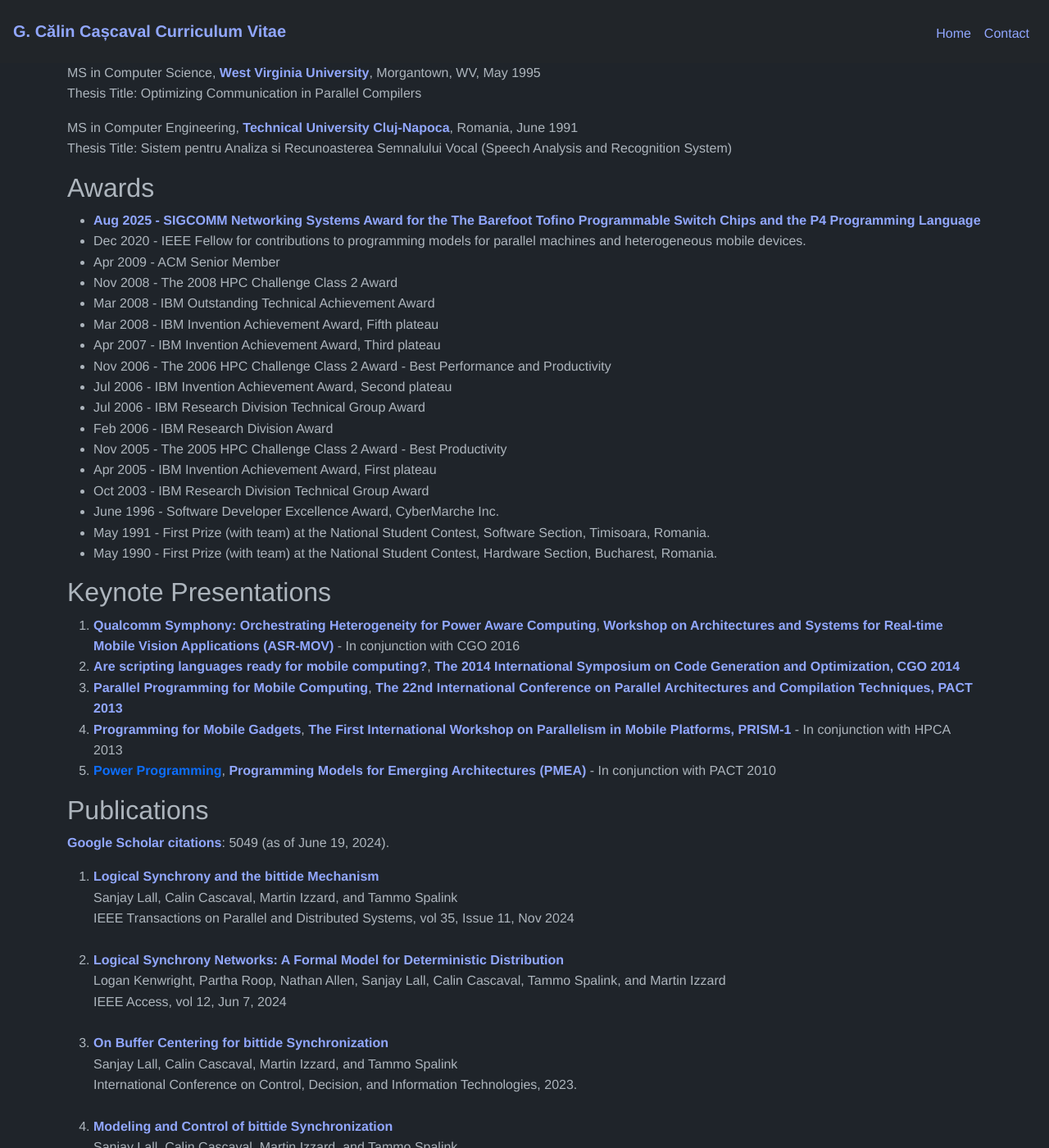
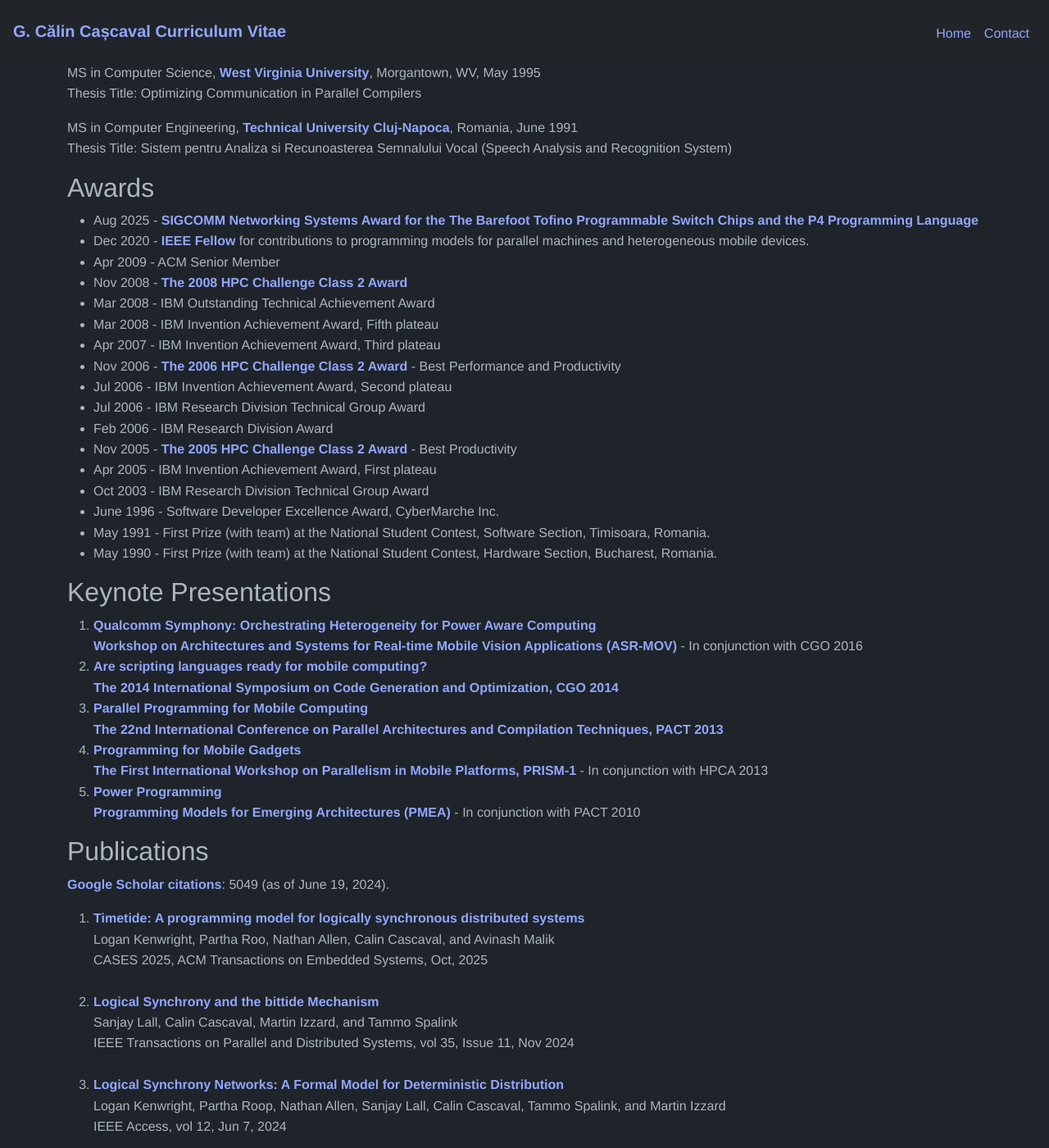
Before and after one commit to cc10512/cc10512.github.io, a Jekyll site: the page built from calin/cv.html, in a window 1280 px wide and 1400 px high, scrolled down 3186 px. Shown: the whole window at 82% size. Built offline with Jekyll 4.4.1, drawn with Linux system fonts in a browser that asks for light colours.

Commit message:
cv update: timetide, conferences, keynotes formatting

```diff
--- a/calin/cv.html
+++ b/calin/cv.html
@@ -529,22 +529,25 @@
 </div>
 <div class="cvfull">
 <ul>
- <li><a href="https://www.sigcomm.org/awards/sigcomm-networking-systems-award">Aug
-    2025 - SIGCOMM Networking Systems Award for the The Barefoot Tofino
-    Programmable Switch Chips and the P4 Programming Language</a></li>
-<li> Dec 2020 - IEEE Fellow for contributions to programming models
-     for parallel machines and heterogeneous mobile devices.</li>
+ <li>Aug 2025
+   - <a href="https://www.sigcomm.org/awards/sigcomm-networking-systems-award">SIGCOMM
+   Networking Systems Award for the The Barefoot Tofino Programmable
+   Switch Chips and the P4 Programming Language</a></li>
+<li> Dec 2020
+     - <a href="https://services27.ieee.org/fellowsdirectory/getdetailprofile.html?custNum=%2BfdB3CTaDxaHGsh8O4IPsw%3D%3D&bccaptions=Chronological&bclocations=%2Ffellowsdirectory%2FmenuCHRONOLOGICAL.html%3FbeginYr%3D2021%26endYr%3D2021">IEEE
+     Fellow</a> for contributions to programming models for parallel
+     machines and heterogeneous mobile devices.</li>
 <li> Apr 2009 - ACM Senior Member</li>
-<li> Nov 2008 - The 2008 HPC Challenge Class 2 Award</li>
+<li> Nov 2008 - <a href="http://www.hpcchallenge.org/custom/index.html@lid=103&slid=229.html">The 2008 HPC Challenge Class 2 Award</a></li>
 <li> Mar 2008 - IBM Outstanding Technical Achievement Award</li>
 <li> Mar 2008 - IBM Invention Achievement Award, Fifth plateau</li>
 <li> Apr 2007 - IBM Invention Achievement Award, Third plateau</li>
-<li> Nov 2006 - The 2006 HPC Challenge Class 2 Award - Best
+<li> Nov 2006 - <a href="http://www.hpcchallenge.org/custom/index.html@lid=103&slid=212.html">The 2006 HPC Challenge Class 2 Award</a> - Best
   Performance and Productivity</li>
 <li> Jul 2006 - IBM Invention Achievement Award, Second plateau</li>
 <li> Jul 2006 - IBM Research Division Technical Group Award</li>
 <li> Feb 2006 - IBM Research Division Award</li>
-<li> Nov 2005 - The 2005 HPC Challenge Class 2 Award - Best Productivity</li>
+<li> Nov 2005 - <a href="http://www.hpcchallenge.org/custom/index.html@lid=103&slid=200.html">The 2005 HPC Challenge Class 2 Award</a> - Best Productivity</li>
 <li> Apr 2005 - IBM Invention Achievement Award, First plateau</li>
 <li> Oct 2003 - IBM Research Division Technical Group Award</li>
 <li>June 1996 - Software Developer Excellence Award, CyberMarche Inc.</li>
@@ -558,27 +561,27 @@
 <ol>
   <li><a class="title" href="http://workshops.inf.ed.ac.uk/asr-mov/index.php#program">Qualcomm Symphony: Orchestrating
   Heterogeneity for Power Aware
-  Computing</a>, <a href="http://workshops.inf.ed.ac.uk/asr-mov/">Workshop
+  Computing</a><br/><a href="http://workshops.inf.ed.ac.uk/asr-mov/">Workshop
   on Architectures and Systems for Real-time Mobile Vision
   Applications (ASR-MOV)</a> - In conjunction with CGO 2016</li>
   <li><a class="title"
   href="http://bard-dl.qualcomm.com:6262/manticore/CGO2014Keynote.pdf">Are
   scripting languages ready for mobile
-  computing?</a>, <a href="http://www.cgo.org/cgo2014"
+  computing?</a><br/><a href="http://www.cgo.org/cgo2014"
   class="conf">The 2014 International Symposium on Code Generation and
   Optimization, CGO 2014</a></li>
   <li><a class="title"
   href="http://conferences.inf.ed.ac.uk/pact2013/slides/PACT2013Keynote.pdf">Parallel Programming for Mobile
-  Computing</a>, <a href="http://conferences.inf.ed.ac.uk/pact2013/"
+  Computing</a><br/><a href="http://conferences.inf.ed.ac.uk/pact2013/"
   class="conf">The 22nd International Conference on Parallel
   Architectures and Compilation Techniques, PACT 2013</a></li>
   <li><a href="http://prism.sejong.ac.kr/download/p04_Calin_Cascaval.pdf"
   class="title">Programming for Mobile
-  Gadgets</a>, <a href="http://prism.sejong.ac.kr/prism-1.html"
+  Gadgets</a><br/><a href="http://prism.sejong.ac.kr/prism-1.html"
   class="conf">The First International Workshop on Parallelism in
   Mobile Platforms, PRISM-1</a> - In conjunction with HPCA 2013</li>
-  <li><a class="title" href="">Power
-  Programming</a>, <a href="http://pmea.ac.upc.edu"
+  <li><a class="title" href="#">Power
+  Programming</a><br/><a href="http://pmea.ac.upc.edu"
   class="conf">Programming Models for Emerging Architectures
   (PMEA)</a> - In conjunction with PACT 2010</li>
 </ol>
@@ -657,6 +660,13 @@
 </div>
 <div class="cvfull">
 <ol>
+
+<li><a class="title" href="https://arxiv.org/abs/2507.14471">Timetide:
+  A programming model for logically synchronous distributed
+  systems</a><br/>Logan Kenwright, Partha Roo, Nathan Allen, Calin
+  Cascaval, and Avinash Malik<br/> CASES 2025, ACM Transactions on
+  Embedded Systems, Oct, 2025<br/><br/>
+</li>
 
 <li><a class="title" href="https://doi.org/10.1109/tpds.2024.3444739">
   Logical Synchrony and the bittide Mechanism</a><br/>Sanjay Lall,
```
